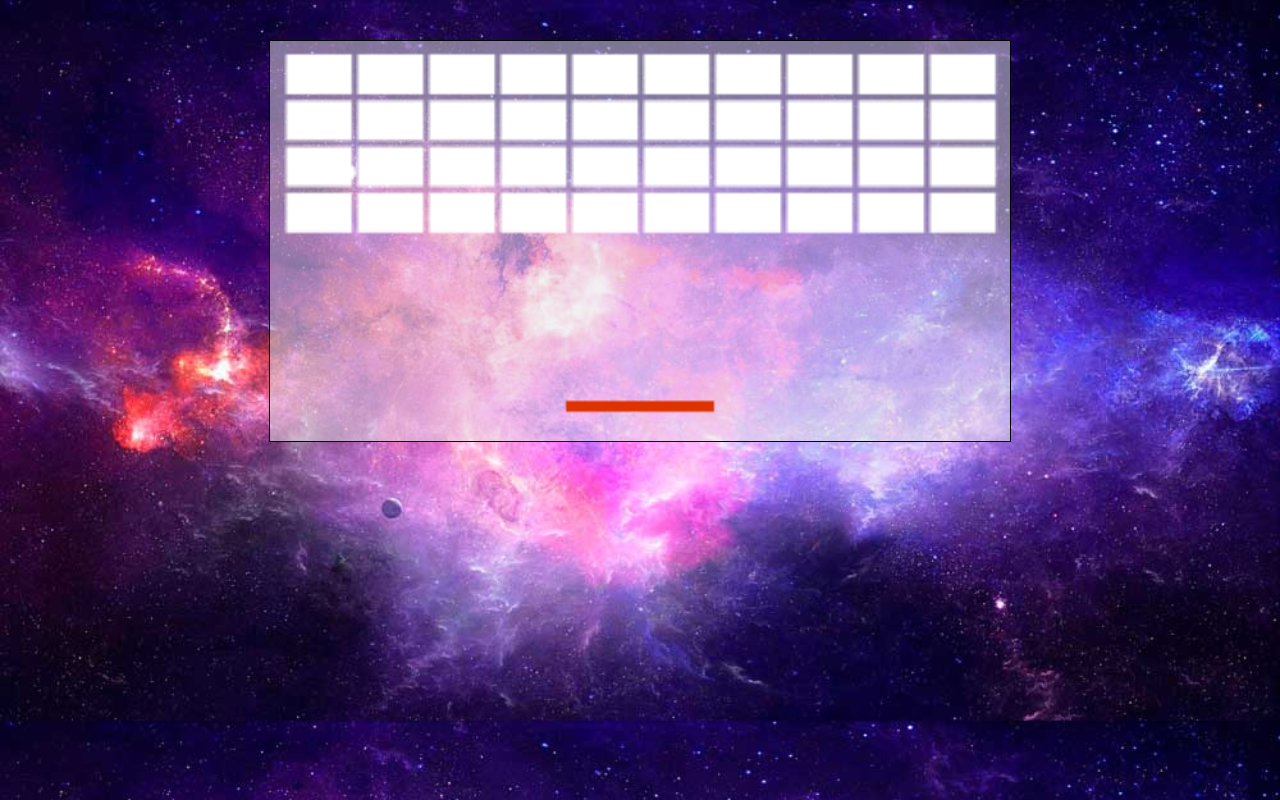
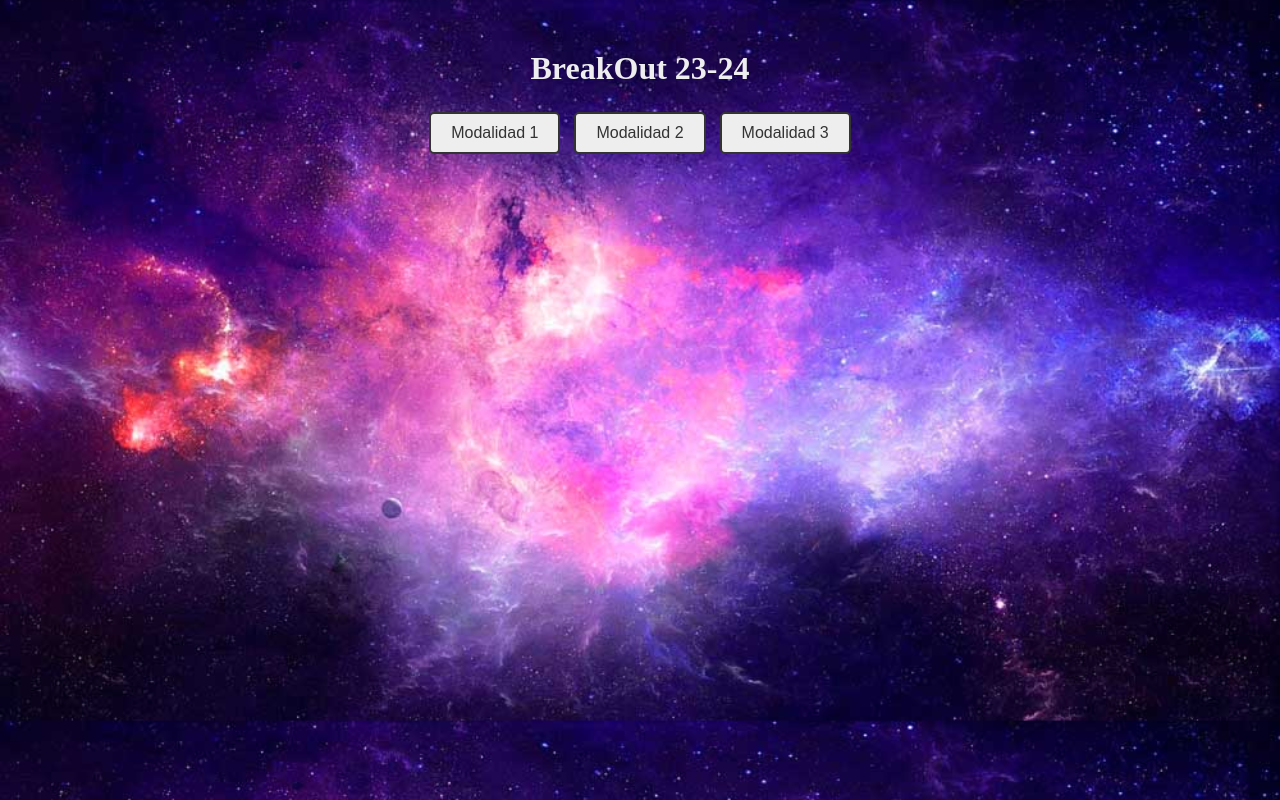
Before and after one commit to TCM-Noel/P200_LM, a plain HTML site: page index.html in a window 1280 px wide. Both pictures are taken after a click on the button "Start Game". Drawn offline with Linux system fonts and the light colour scheme.

Commit message:
he creado la parte de modalidades de juego. este es el 1r commit. en principio hare otro para diferenciar los tipos de modalidades.

```diff
--- a/css/estils.css
+++ b/css/estils.css
@@ -1,4 +1,7 @@
-* { padding: 0; margin: 0; }
+* {
+    padding: 0;
+    margin: 0;
+}
 
 body {
     text-align: center;
@@ -7,52 +10,58 @@ body {
     background-size: cover;
 }
 
-#principal{
+#principal {
     width: 960px;
     margin: 20px auto;
     padding: 20px;
 }
 
-#joc{
-	position:relative;
+#joc {
+    position: relative;
     margin-top: 40px;
-	width:740px;
-	height:400px;
+    width: 740px;
+    height: 400px;
     background: rgba(232, 232, 232, 0.5);
     display: block;
     margin: 0 auto;
 }
-#inici, #fi{
-	position:absolute;
-	left: 275px; top: 50px;
-	width: 400px; height: 300px;
+
+#inici, #fi {
+    position: absolute;
+    left: 275px;
+    top: 50px;
+    width: 400px;
+    height: 300px;
     margin: 200px auto;
     font-family: Tahoma, Geneva, sans-serif;
     font-size: 1.3em;
-	text-align:center;
-	border:thick #990 solid;
+    text-align: center;
+    border: thick #990 solid;
     border-radius: 25px;
     background-color: #CFC;
     opacity: 0.9;
 }
-.dreta{
-	text-align:right;
+
+.dreta {
+    text-align: right;
 }
+
 #game {
-	background-color: #eee;  /* color gris clar  */
+    background-color: #eee; /* color gris clar */
     border: #666 50px solid;
     border-bottom-width: 0;
     display: block;
     margin: 0 auto;
 }
 
-#capçalera{
+#capçalera {
     font-family: "Lucida Sans Unicode", "Lucida Grande", sans-serif;
     font-size: 1.2em;
-	background-color:#A3A352;  /* rgb(163,163,82) */
+    background-color: #A3A352; /* rgb(163,163,82) */
     height: 200px;
-	border-radius:25px;
+    border-radius: 25px;
 }
+
 #menu {
     text-align: center;
     margin-top: 50px;
@@ -66,3 +75,23 @@ body {
 canvas {
     border: 1px solid black; /* Esto es opcional, solo para que el canvas sea más visible */
 }
+
+#modalidades {
+    margin-top: 20px;
+}
+
+#modalidades button {
+    display: inline-block;
+    margin: 5px;
+    padding: 10px 20px;
+    font-size: 1em;
+    color: #333;
+    background-color: #eee;
+    border: 2px solid #333;
+    border-radius: 5px;
+    cursor: pointer;
+}
+
+#modalidades button:hover {
+    background-color: #ddd;
+}
--- a/index.html
+++ b/index.html
@@ -2,13 +2,18 @@
 <html lang="en">
 <head>
     <meta charset="UTF-8">
-    <title>BreackOut 23-24 - Grup 1</title>
+    <title>BreakOut 23-24 - Grup 1</title>
     <link rel="stylesheet" href="css/estils.css">
 </head>
 <body>
     <div id="menu">
-        <h1>BreackOut 23-24</h1>
+        <h1>BreakOut 23-24</h1>
         <button id="startButton">Start Game</button>
+        <div id="modalidades" style="display:none;">
+            <button id="modo1">Modalidad 1</button>
+            <button id="modo2">Modalidad 2</button>
+            <button id="modo3">Modalidad 3</button>
+        </div>
     </div>
     <div id="principal" style="display:none;">
         <canvas id="joc"></canvas>
--- a/js/app.js
+++ b/js/app.js
@@ -7,15 +7,33 @@ $(document).ready(function() {
     let myCanvas = document.getElementById("joc");
     let ctx = myCanvas.getContext("2d");
 
-    joc = new Joc(myCanvas,ctx);
+    joc = new Joc(myCanvas, ctx);
 
     $('#startButton').click(function() {
+        $('#startButton').hide(); // Oculta el botón de inicio
+        $('#modalidades').show(); // Muestra las modalidades
+    });
+
+    // Eventos para los botones de modalidad
+    $('#modo1').click(function() {
+        iniciarJuego('modalidad1');
+    });
+
+    $('#modo2').click(function() {
+        iniciarJuego('modalidad2');
+    });
+
+    $('#modo3').click(function() {
+        iniciarJuego('modalidad3');
+    });
+
+    function iniciarJuego(modalidad) {
+        console.log(modalidad + " seleccionada");
         $('#menu').hide(); // Oculta el menú
         $('#principal').show(); // Muestra el canvas
-        joc.inicialitza();
+        joc.inicialitza(modalidad); // Inicializa el juego con la modalidad seleccionada
         animacio();
-    });
-
+    }
 });
 
 function animacio() {
```
Lines whose indentation alone changed are shown as unchanged.
